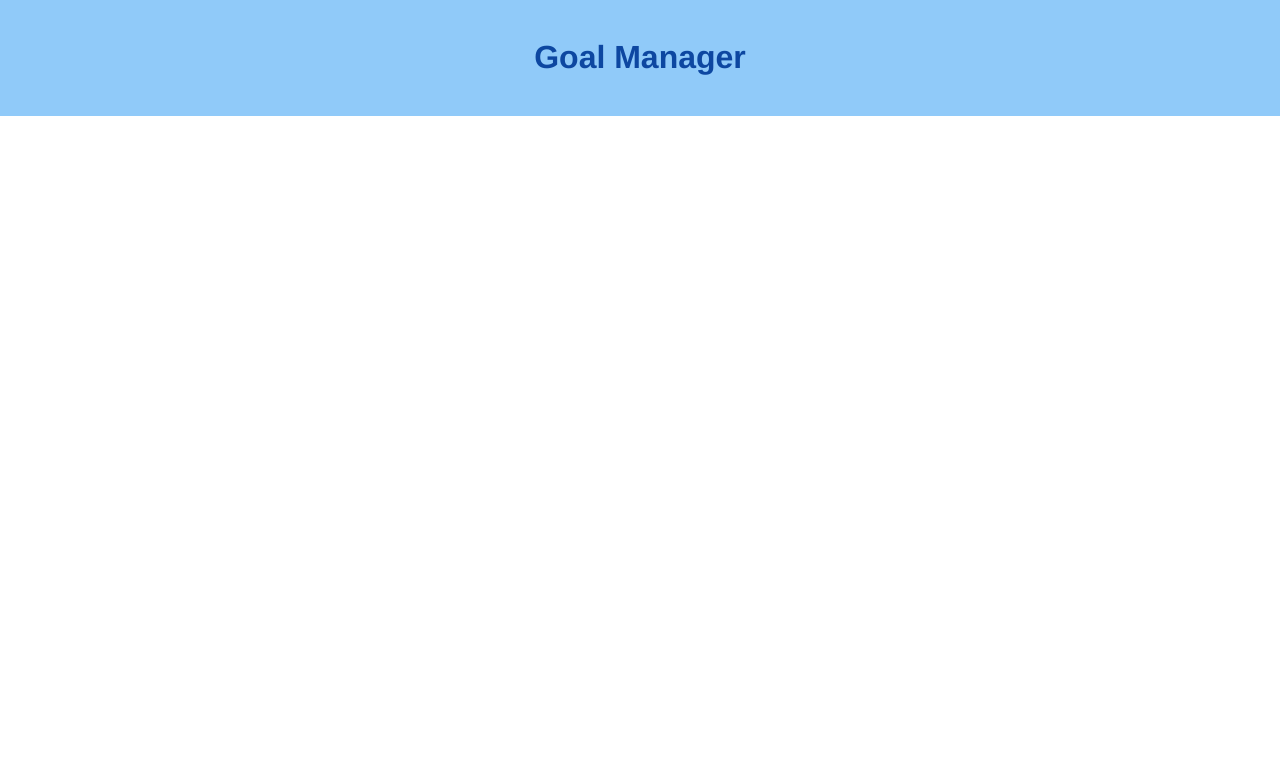
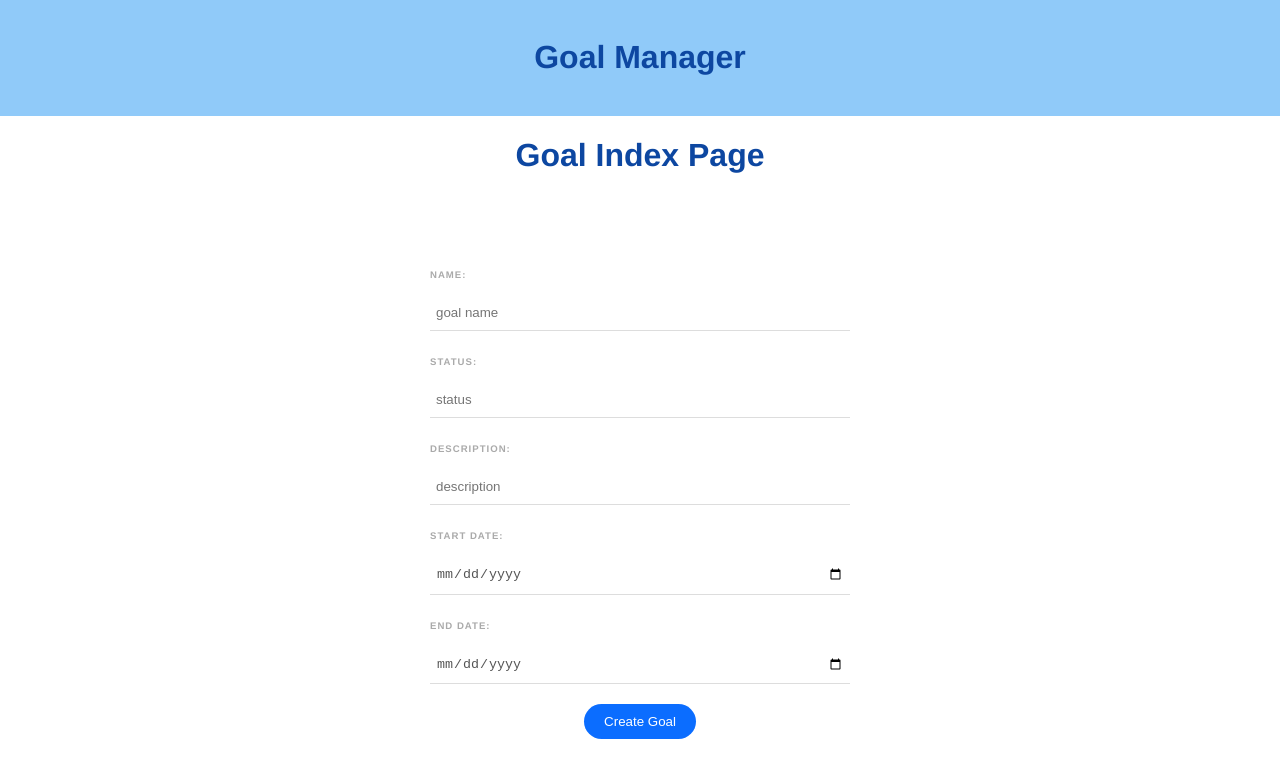
Before and after one commit to SWIRTH9092/goalmgr_frend, a Vue app: page /goallist in a window 1280 px wide. Before the commit this address had no page. Shown: the top 778 px of the page. Built offline with nearby package versions, Linux system fonts and the light colour scheme.

Commit message:
renamed GoalView to GoalListView to match router change

```diff
--- a/src/router/index.js
+++ b/src/router/index.js
@@ -2,7 +2,8 @@ import { createRouter, createWebHistory } from 'vue-router'
 import HomeView from '../views/HomeView.vue'
 import LoginView from '../views/auth/LoginView.vue'
 import SignUpView from '../views/auth/SignUpView.vue'
-import GoalView from '../views/goal/GoalView.vue'
+import GoalListView from '../views/goallist/GoalListView.vue'
+
 
 const routes = [
   {
@@ -21,9 +22,9 @@ const routes = [
     component: SignUpView
   },
   {
-    path: '/goal',
-    name: 'GoalView',
-    component: GoalView
+    path: '/goallist',
+    name: 'GoalListView',
+    component: GoalListView
   },
 ]
 
--- a/src/views/auth/LoginView.vue
+++ b/src/views/auth/LoginView.vue
@@ -80,7 +80,7 @@ export default {
                             localStorage.setItem("isLoggedIn", "true");
                             this.u_RootKey = response.data.u_RootKey;
                             localStorage.setItem("u_RootKey", this.u_RootKey);
-                            router.push({ name: "GoalView" });
+                            router.push({ name: "GoalListView" });
                     })
                         .catch((error) => {
                             console.log(error);
--- a/src/views/auth/SignUpView.vue
+++ b/src/views/auth/SignUpView.vue
@@ -102,18 +102,13 @@ export default {
             // print to console log signup info
             if(!this.useridError ) {
                 if(!this.passwordError) {
-                    console.log('createUserid', this.createUserid)
                     const url = process.env.VUE_APP_ROOT_API + '/auth/signup'
-                    console.log(url)
                     await axios
                         .post(url, this.createUserid)
-                        .then((response) => {
-                        console.log(response);
+                        .then(() => {
                         router.push({ name: "LoginView" });
-
                     })
                         .catch((error) => {
-                        console.log(error);
                         this.loginError = `create Unsuccessful - ${error}`;
                     });
 
--- a/src/views/goal/GoalView.vue
+++ /dev/null
@@ -1,13 +0,0 @@
-<template >
-    <div>
-        <h1>GoalIndexPage</h1>
-    </div>
-</template>
-<script>
-export default {
-
-}
-</script>
-<style >
-
-</style>
--- /dev/null
+++ b/src/views/goallist/GoalListView.vue
@@ -0,0 +1,119 @@
+<template >
+    <div>
+        <h1>Goal Index Page</h1>
+        <form @submit.prevent="handleCreateGoal">
+
+            <label>Name:</label>
+            <input type="text"
+                v-model="createGoal.g_Name"
+                placeholder="goal name"
+                required
+            >
+            <label>Status:</label>
+            <input type="text"
+                v-model="createGoal.g_Status"
+                placeholder="status"
+                required
+            >
+            <!-- <label for="status">Choose a Status:</label>
+                <select name="status" id="status" v-model="createGoal.g_Status">
+                    <option value="Not Started">Not started</option>
+                    <option value="In Progress">In Progress</option>
+                    <option value="Completed">Completed</option>
+                </select>
+            <br> -->
+
+            <label>Description:</label>
+            <input type="text"
+                v-model="createGoal.g_Description"
+                placeholder="description"
+                >
+
+            <label>Start Date:</label>
+            <input type="date"
+                v-model="createGoal.g_StartDate"
+            >
+
+            <label>End Date:</label>
+            <input type="date"
+                v-model="createGoal.g_EndDate"
+            >
+
+            <div class="submit">
+                <button>Create Goal</button>
+            </div>
+        </form>
+    </div>
+
+</template>
+<script>
+
+import axios from "axios";
+
+export default {
+    name: "GoalView",
+    data() {
+        return {
+            u_RootKey: '',
+            isLoggedIn: '',
+            createError: '',
+            createGoal: {
+                g_U_RootKey: '',
+                g_Name: '',
+                g_Status: '',
+                g_Description: '',
+                g_SortOrder: '',
+                g_StartDate: '',
+                g_EndDate: '',
+            },
+         }
+    },
+
+    mounted() {
+        // get data from Local Storage
+        this.u_RootKey = localStorage.getItem('u_RootKey')
+        this.isLoggedIn = localStorage.getItem('isLoggedIn')
+
+
+        // call the function to read the data
+        // this.getGoalData(this.u_RootKey)
+    },
+    methods: {
+        // async getGoalData(u_RootKey) {
+        //     console.log("root key", u_RootKey)
+        //     console.log("process.env",process.env.VUE_APP_ROOT_API)
+        //     const url = process.env.VUE_APP_ROOT_API + '/goal'
+        //     console.log(url)
+        //     await axios
+        //     .get(url)
+        //     .then((response) => {
+        //         console.log(response);
+        //     })
+        //         .catch((error) => {
+        //             this.loginError = `Getting Data Unsuccessful - ${error}`;
+        //     });
+        // },
+        async handleCreateGoal(e) {
+            e.preventDefault();
+            await axios
+                .post("https://sw-goalmgr-bkend.onrender.com/goal/create",
+                {
+                    g_U_RootKey: "DT2023325183944-$2a$10$nEwYPyPJC1QNTq3qh.E11uaD.lHb7hzqdafs0hx60pLw35UH8ETlO",
+                    g_name: "shine shoes",
+                    g_status: "completed"
+                })
+                .then((response) => {
+                    console.log("created Goal", response)
+                    // router.push({ name: "GoalView" });
+            })
+                .catch((error) => {
+                    console.log(error);
+                    this.createError = "create Goal Unsuccessful";
+            });
+        }
+    }
+}
+</script>
+<style>
+
+</style>
```
